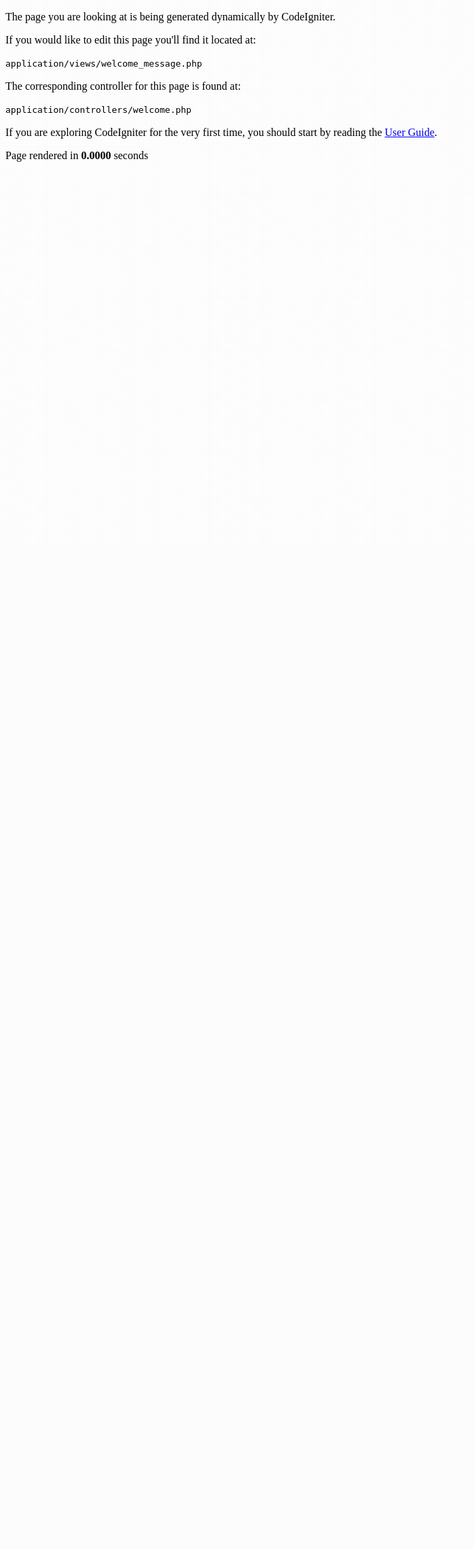
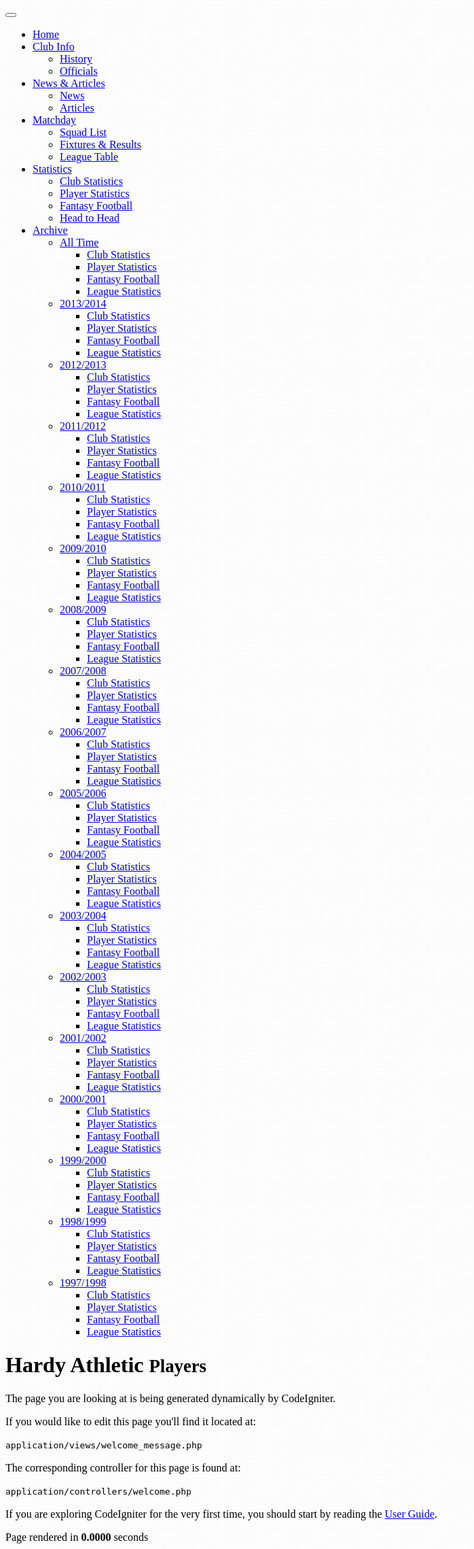
Before and after one commit to tommc1985/football-website, a CodeIgniter app: page / in a window 1280 px wide. Shown: the whole page at 68% size, without its empty margins (0-698 px from the left). Before the commit the page ends 238 px from the top, so only its background shows below. Run offline with CodeIgniter, Linux system fonts and the light colour scheme; some libraries are stand-ins or nearby versions.

Commit message:
Added some temporary header and some JS

```diff
--- a/application/controllers/frontend_controller.php
+++ b/application/controllers/frontend_controller.php
@@ -11,6 +11,8 @@ class Frontend_Controller extends CI_Controller
         $this->theme = 'default';
 
         $this->lang->load('global');
+
+        $this->load->model('Season_model');
     }
 }
 
--- a/application/views/themes/default/footer.php
+++ b/application/views/themes/default/footer.php
@@ -5,5 +5,24 @@
     </div>
 </div>
 
+<!-- Le javascript
+    ================================================== -->
+    <!-- Placed at the end of the document so the pages load faster -->
+    <script type="text/javascript" src="http://platform.twitter.com/widgets.js"></script>
+    <script src="/bootstrap/docs/assets/js/jquery.js"></script>
+    <script src="/bootstrap/docs/assets/js/bootstrap-transition.js"></script>
+    <script src="/bootstrap/docs/assets/js/bootstrap-alert.js"></script>
+    <script src="/bootstrap/docs/assets/js/bootstrap-modal.js"></script>
+    <script src="/bootstrap/docs/assets/js/bootstrap-dropdown.js"></script>
+    <script src="/bootstrap/docs/assets/js/bootstrap-scrollspy.js"></script>
+    <script src="/bootstrap/docs/assets/js/bootstrap-tab.js"></script>
+    <script src="/bootstrap/docs/assets/js/bootstrap-tooltip.js"></script>
+    <script src="/bootstrap/docs/assets/js/bootstrap-popover.js"></script>
+    <script src="/bootstrap/docs/assets/js/bootstrap-button.js"></script>
+    <script src="/bootstrap/docs/assets/js/bootstrap-collapse.js"></script>
+    <script src="/bootstrap/docs/assets/js/bootstrap-carousel.js"></script>
+    <script src="/bootstrap/docs/assets/js/bootstrap-typeahead.js"></script>
+    <script src="/bootstrap/docs/assets/js/bootstrap-affix.js"></script>
+
 </body>
 </html>
--- a/application/views/themes/default/header.php
+++ b/application/views/themes/default/header.php
@@ -16,4 +16,74 @@
 </head>
 <body>
 
+<div class="navbar navbar-fixed-top">
+      <div class="navbar-inner">
+        <div class="container">
+          <button type="button" class="btn btn-navbar" data-toggle="collapse" data-target=".nav-collapse">
+            <span class="icon-bar"></span>
+            <span class="icon-bar"></span>
+            <span class="icon-bar"></span>
+          </button>
+          <div class="nav-collapse collapse">
+            <ul class="nav">
+                <li>
+                    <a href="/">Home</a>
+                </li>
+                <li class="dropdown">
+                    <a class="dropdown-toggle" data-toggle="dropdown" data-target="#" href="#">Club Info<b class="caret"></b></a>
+                    <ul class="dropdown-menu">
+                        <li><a href="/club-history">History</a></li>
+                        <li><a href="/club-officials">Officials</a></li>
+                    </ul>
+                </li>
+                <li class="dropdown">
+                    <a class="dropdown-toggle" data-toggle="dropdown" data-target="#" href="#">News &amp; Articles<b class="caret"></b></a>
+                    <ul class="dropdown-menu">
+                        <li><a href="/news">News</a></li>
+                        <li><a href="/article">Articles</a></li>
+                    </ul>
+                </li>
+                <li class="dropdown">
+                    <a class="dropdown-toggle" data-toggle="dropdown" data-target="#" href="#">Matchday<b class="caret"></b></a>
+                    <ul class="dropdown-menu">
+                        <li><a href="/player">Squad List</a></li>
+                        <li><a href="/match">Fixtures &amp; Results</a></li>
+                        <li><a href="/league/view">League Table</a></li>
+                    </ul>
+                </li>
+                <li class="dropdown">
+                    <a class="dropdown-toggle" data-toggle="dropdown" data-target="#" href="#">Statistics<b class="caret"></b></a>
+                    <ul class="dropdown-menu">
+                        <li><a href="/club-statistics/view">Club Statistics</a></li>
+                        <li><a href="/player-statistics/view">Player Statistics</a></li>
+                        <li><a href="/fantasy-football/view">Fantasy Football</a></li>
+                        <li><a href="/head-to-head">Head to Head</a></li>
+                    </ul>
+                </li>
+                <li class="dropdown">
+                    <a class="dropdown-toggle" data-toggle="dropdown" data-target="#" href="#">Archive<b class="caret"></b></a>
+                    <ul class="dropdown-menu">
+                    <?php
+                    foreach ((array('all-time' => 'All Time') + $this->Season_model->fetchForDropdown())  as $menuSeason => $menuSeasonFriendly) { ?>
+                        <li class="dropdown-submenu">
+                            <a tabindex="-1" href="#"><?php echo $menuSeasonFriendly; ?></a>
+                            <ul class="dropdown-menu">
+                                <li><a href="/club-statistics/view/season/<?php echo $menuSeason; ?>">Club Statistics</a></li>
+                                <li><a href="/player-statistics/view/season/<?php echo $menuSeason; ?>">Player Statistics</a></li>
+                                <li><a href="/fantasy-football/view/season/<?php echo $menuSeason; ?>">Fantasy Football</a></li>
+                                <li><a href="/league-statistics/view/season/<?php echo $menuSeason; ?>">League Statistics</a></li>
+                            </ul>
+                        </li>
+                    <?php
+                    } ?>
+                    </ul>
+                </li>
+            </ul>
+          </div>
+        </div>
+      </div>
+    </div>
 <div class="container">
+    <div class="page-header">
+        <h1><?php echo Configuration::get('team_name'); ?> <small>Players</small></h1>
+    </div>
```
